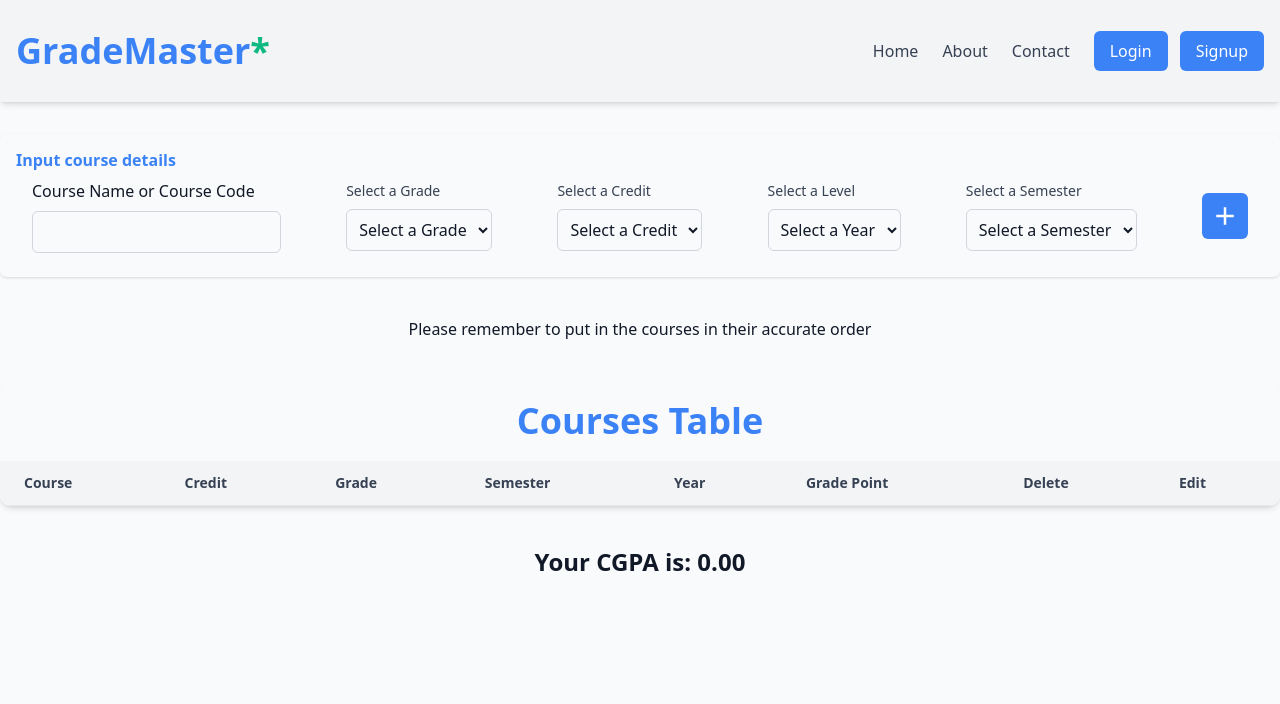
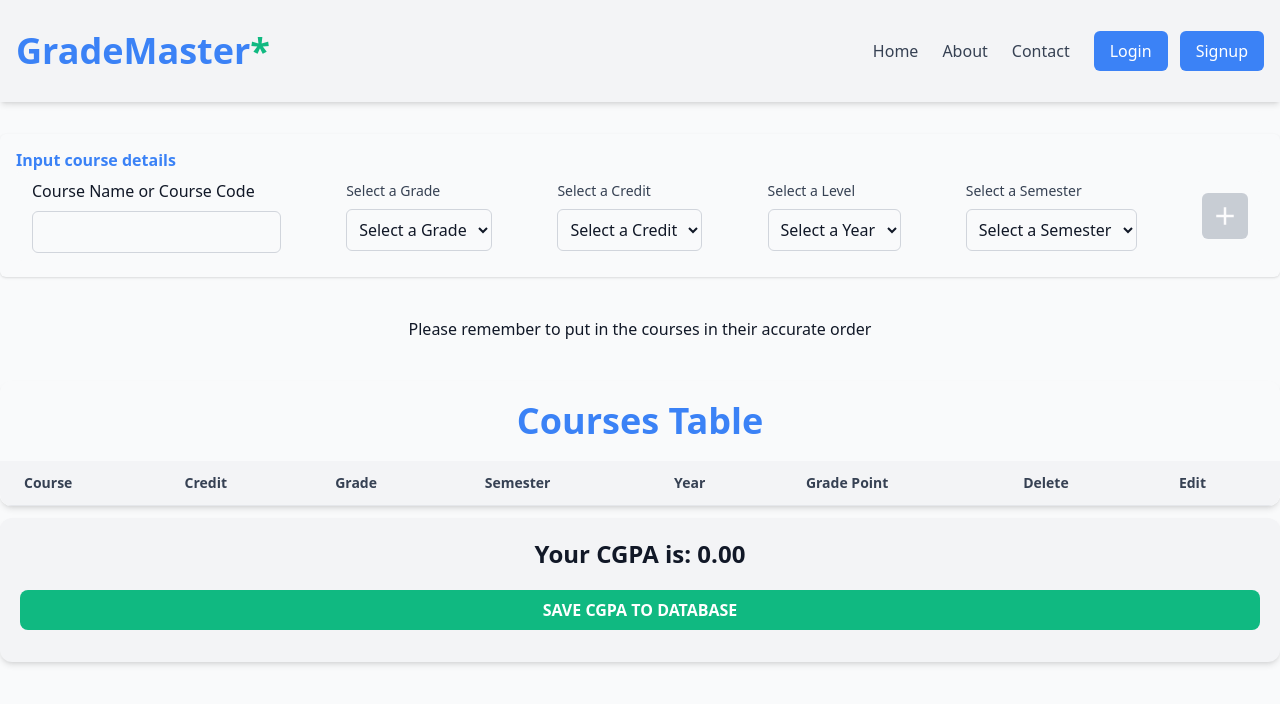
Before and after one commit to Alpha-code-max/grademaster, a Next.js app: page /CoursePage in a window 1280 px wide. Shown: the top 704 px of the page. Built offline with nearby package versions, Linux system fonts and the light colour scheme.

Commit message:
CGPA issue solved

```diff
--- a/app/CoursePage/page.jsx
+++ b/app/CoursePage/page.jsx
@@ -1,48 +1,61 @@
 'use client'
-import { useState } from 'react';
-import CourseInputRow from "@/components/CourseInputRow";
-import Table from "@/components/Table";
-import NavBar from "@/components/NavBar";
-import useCourses from '@/store/useCourses.js';
+
+import { useState } from 'react'
+import CourseInputRow from "@/components/CourseInputRow"
+import Table from "@/components/Table"
+import NavBar from "@/components/NavBar"
+import useCourses from '@/store/useCourses.js'
 
 export default function CoursePage() {
-    const courses = useCourses((state) => state.courses);
+    const courses = useCourses((state) => state.courses)
 
     const calculateCGPA = () => {
-        if (!courses || courses.length === 0) return 0;
+        if (!courses || courses.length === 0) return 0
 
         const totalGradePoints = courses.reduce(
             (acc, course) => acc + (course.gradePoint * course.credit),
             0
-        );
+        )
         const totalCredits = courses.reduce(
             (acc, course) => acc + course.credit,
             0
-        );
+        )
 
-        return totalGradePoints / totalCredits;
-    };
+        return totalGradePoints / totalCredits
+    }
 
-    console.log(courses)
-
-    const CGPA = calculateCGPA();
+    const CGPA = calculateCGPA()
 
     return (
-        <div className="bg-background">
-            <div className="bg-background mb-10">
+        <div className="container mx-auto bg-background">
+            <header className="mb-10 bg-background">
                 <NavBar />
-            </div>
-            <div className="heading text-center my-10">
-                Course Page
-            </div>
-            <CourseInputRow />
-            <div className="body text-center my-10 text-text">
-                Please remember to put in the courses in their accurate order
-            </div>
-            <Table />
-            <div className="text-center text-text font-bold text-2xl mt-10">
-                Your CGPA is: {isNaN(CGPA) ? "0.00" : CGPA.toFixed(2)}
-            </div>
+            </header>
+
+            <main>
+                <h1 className="heading text-center my-10">
+                    Course Page
+                </h1>
+
+                <CourseInputRow />
+
+                <p className="body text-center my-10 text-text">
+                    Please remember to put in the courses in their accurate order
+                </p>
+
+                <Table />
+
+                    <section className="my-3 sticky z-50 top-/5 w-full bg-gray-100 container mx-auto shadow-md rounded-xl p-5">
+                        <div className="text-center text-text font-bold text-2xl">
+                            Your CGPA is: {CGPA.toFixed(2)}
+                        </div>
+
+                        <button className="my-3 cursor-progress w-full py-2 mt-5 text-center font-extrabold text-white rounded-lg bg-accent hover:bg-accent/80 transition-colors">
+                            SAVE CGPA TO DATABASE
+                        </button>
+                    </section>
+
+            </main>
         </div>
     )
 }
--- a/components/CourseInputRow.jsx
+++ b/components/CourseInputRow.jsx
@@ -15,12 +15,22 @@ export default function CourseInputRow() {
 
   const addCourse = useCourses((state) => state.addCourse);
 
+  const isFormComplete = () => {
+    return courseName.trim() !== '' &&
+           grade !== '' &&
+           credit > 0 &&
+           level !== '' &&
+           semester !== '';
+  };
+
   const handleAddClick = (e) => {
     e.preventDefault();
+    if (!isFormComplete()) return;
+
     addCourse({
       courseName,
       grade,
-      credit: Number(credit), // Ensure credit is a number
+      credit: Number(credit),
       level,
       semester
     });
@@ -78,11 +88,19 @@ export default function CourseInputRow() {
           label="Select a Semester"
           id="Semester"
           value={semester}
-          options={["1", "2"]}
+          options={["1st", "2nd"]}
           placeholder="Select a Semester"
           onChange={(e) => setSemester(e.target.value)}
         />
-        <button type="submit" className='bg-primary p-2 rounded-md cursor-pointer'>
+        <button
+          type="submit"
+          disabled={!isFormComplete()}
+          className={`p-2 rounded-md transition-all duration-300 ${
+            isFormComplete()
+              ? 'bg-primary cursor-pointer'
+              : 'bg-gray-400 cursor-not-allowed opacity-50'
+          }`}
+        >
           <MdAdd color="white" size={30}/>
         </button>
       </form>
```
